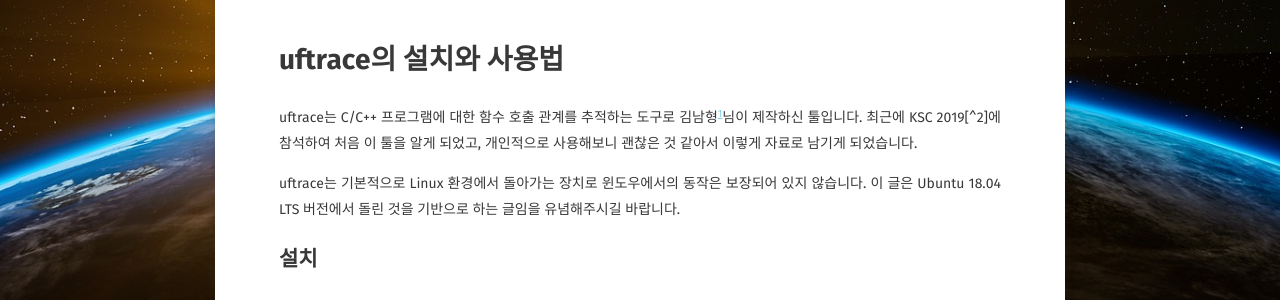
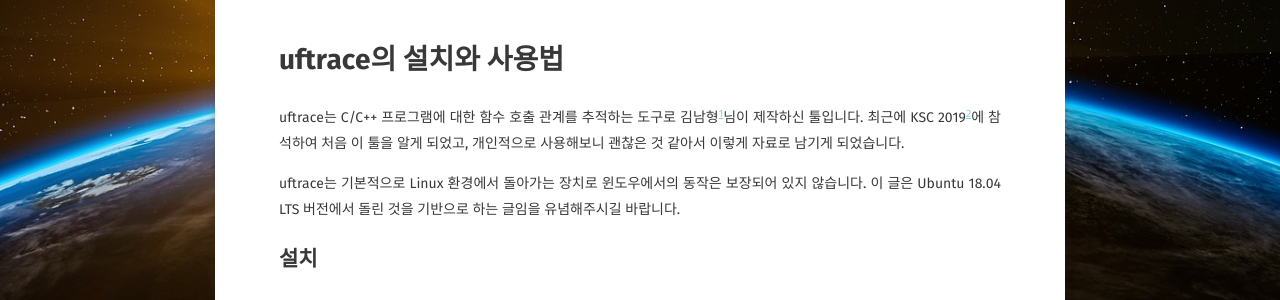
Before and after one commit to BlaCkinkGJ/blackinkgj.github.io, a Jekyll site: the page built from _posts/2019-uftrace/2019-12-23-uftrace-installation.md, in a window 1280 px wide and 900 px high. Shown: the part 336-636 px from the top of the window. Built offline with Jekyll 4.4.1, drawn with Linux system fonts in a browser that asks for light colours; some web fonts are replaced; comment, search, counter and statistics services are not loaded; part of the change alters nothing that is shown; some of the changed text lies outside the part shown.

```diff
--- a/_posts/2019-uftrace/2019-12-23-uftrace-installation.md
+++ b/_posts/2019-uftrace/2019-12-23-uftrace-installation.md
@@ -358,3 +358,5 @@ Total time은 서브루틴에서 걸린 시간을 합친 시간이고, Self time
 ---
 
 [^1]: https://github.com/namhyung
+
+[^2]: http://www.kiise.or.kr/conference/KSC/2019/
```
